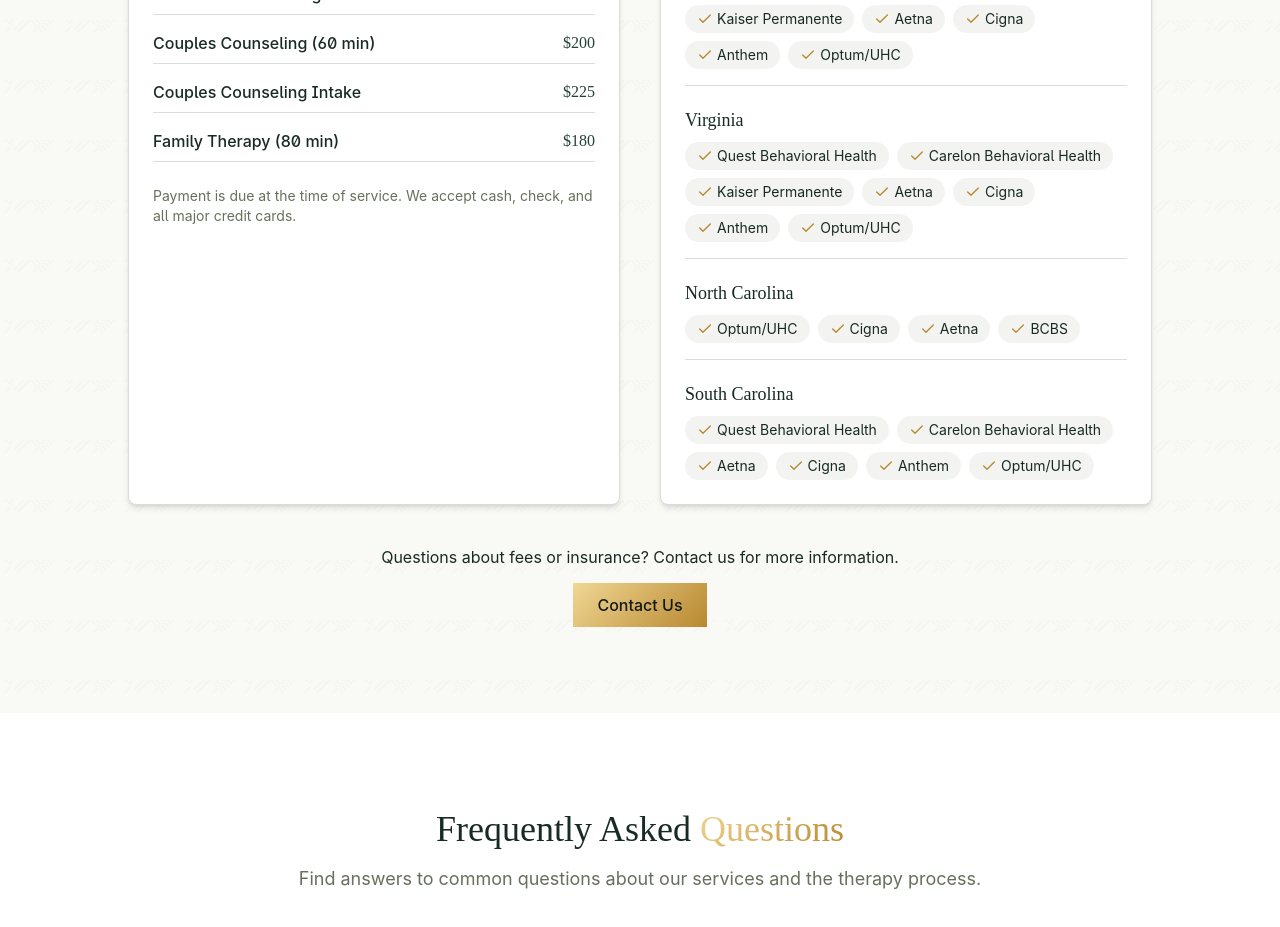
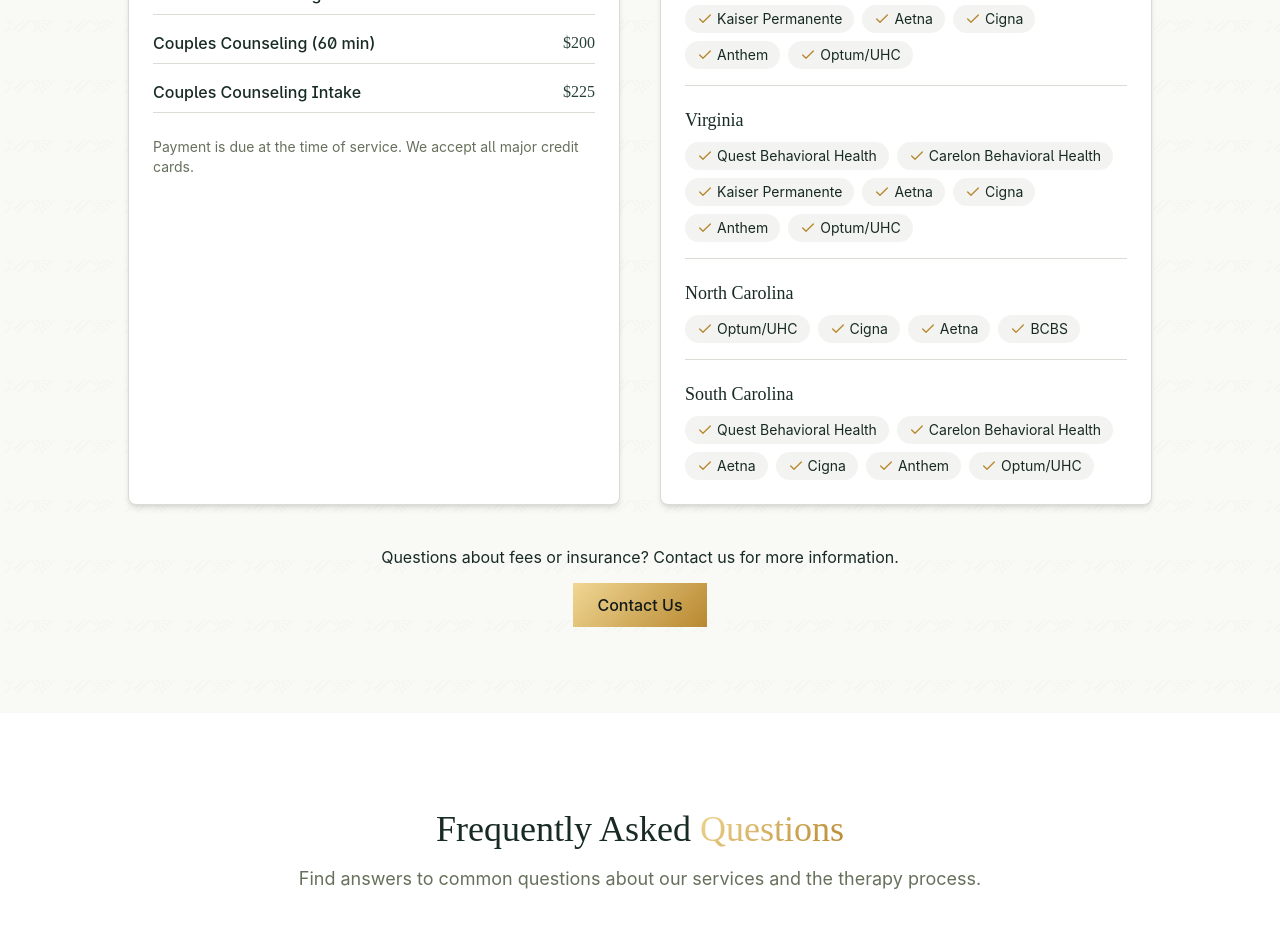
Before and after one commit to SpaceGangUno/peace-web-gift, a React (Vite) app: page / in a window 1280 px wide. Shown: the part 3700-4627 px from the top of the page. Built offline with nearby package versions, Linux system fonts and the light colour scheme; a web font is replaced by a local one.

Commit message:
Fix fees and payment options
Update fees and payment information in FeesInsurance component.

```diff
--- a/src/components/FeesInsurance.tsx
+++ b/src/components/FeesInsurance.tsx
@@ -56,14 +56,10 @@ const FeesInsurance = () => {
                     <span className="font-medium">Couples Counseling Intake</span>
                     <span className="font-bookmania text-emerald-green">$225</span>
                   </div>
-                  <div className="flex justify-between items-center pb-2 border-b border-border">
-                    <span className="font-medium">Family Therapy (80 min)</span>
-                    <span className="font-bookmania text-emerald-green">$180</span>
-                  </div>
                 </div>
 
                 <p className="mt-6 text-sm text-muted-foreground">
-                  Payment is due at the time of service. We accept cash, check, and all major credit cards.
+                  Payment is due at the time of service. We accept all major credit cards.
                 </p>
               </div>
             </div>
```
